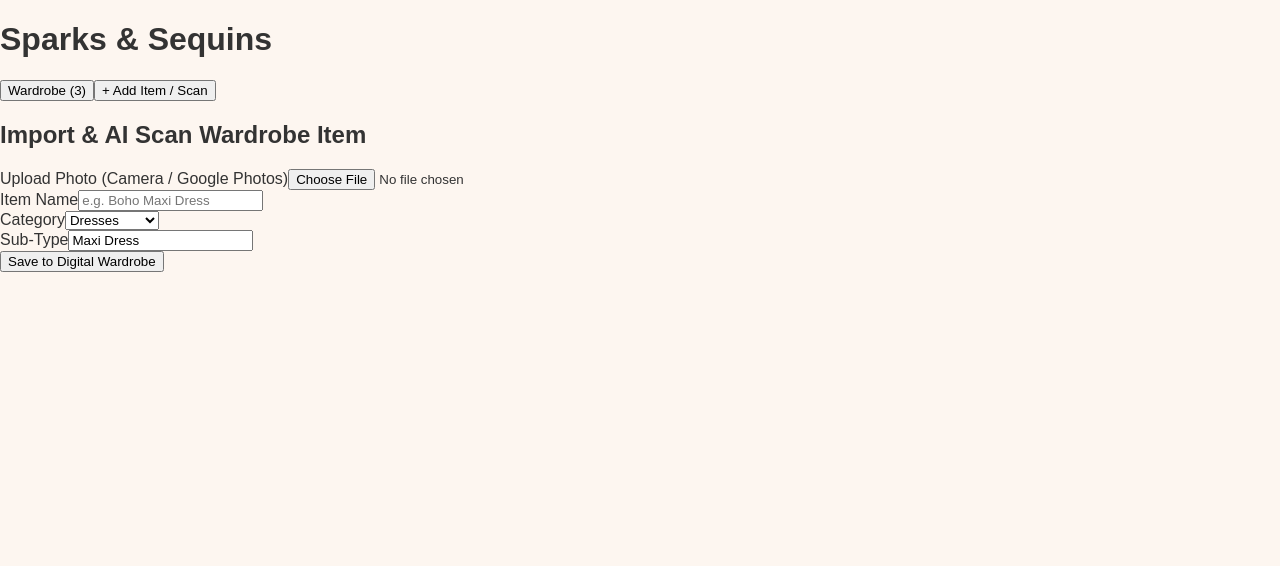
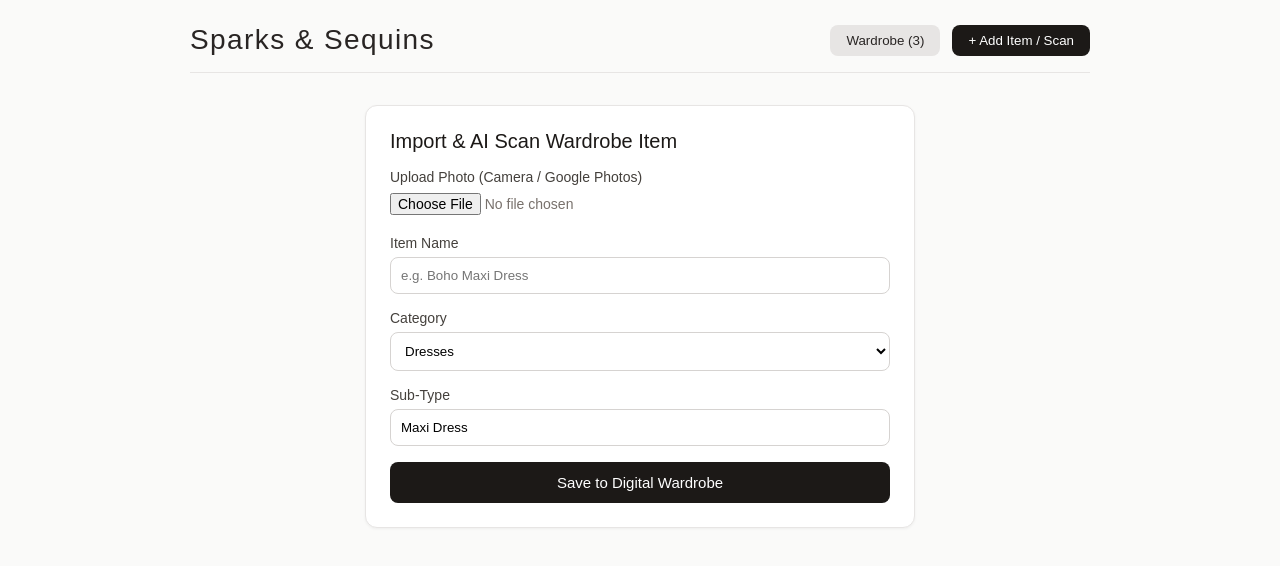
Before and after one commit to vhMarle/digital-styling, a React (Vite) app: page / in a window 1280 px wide. Both pictures are taken after a click on the button "+ Add Item / Scan". Shown: the top 566 px of the page. Built offline with nearby package versions, Linux system fonts and the light colour scheme.

Commit message:
Fix UI layout alignment with inline styles

```diff
--- a/src/App.jsx
+++ b/src/App.jsx
@@ -26,7 +26,6 @@ export default function App() {
       setItemImage(base64data);
       setIsScanning(true);
 
-      // Smart Image Dimension Analysis (AI Simulation)
       const img = new Image();
       img.src = base64data;
       img.onload = () => {
@@ -35,14 +34,11 @@ export default function App() {
           let detectedSubType = 'Maxi Dress';
           let detectedName = 'Boho Tiered Maxi Dress';
 
-          // Tall portrait images (like dresses/full body outfits)
           if (img.height > img.width * 1.2) {
             detectedCategory = 'Dresses';
             detectedSubType = 'Maxi Dress';
             detectedName = 'Full Length Dress';
-          }
-          // Wide landscape or square images (like accessories, shoes, or folded tops)
-          else if (img.width >= img.height) {
+          } else if (img.width >= img.height) {
             detectedCategory = 'Accessories';
             detectedSubType = 'Glasses';
             detectedName = 'Designer Sunglasses';
@@ -82,40 +78,40 @@ export default function App() {
   };
 
   return (
-    <div className="min-h-screen bg-stone-50 text-stone-800 font-sans p-4 md:p-8">
-      <header className="max-w-4xl mx-auto flex flex-col md:flex-row justify-between items-center mb-8 border-b pb-4">
-        <h1 className="text-3xl font-light tracking-wide text-stone-900">Sparks & Sequins</h1>
-        <nav className="flex gap-4 mt-4 md:mt-0">
+    <div style={{ minHeight: '100vh', backgroundColor: '#fafaf9', color: '#292524', fontFamily: 'sans-serif', padding: '24px' }}>
+      <header style={{ maxWidth: '900px', margin: '0 auto 32px auto', display: 'flex', justifyContent: 'space-between', alignItems: 'center', borderBottom: '1px solid #e7e5e4', paddingBottom: '16px' }}>
+        <h1 style={{ fontSize: '28px', fontWeight: '300', letterSpacing: '0.05em', margin: 0 }}>Sparks & Sequins</h1>
+        <nav style={{ display: 'flex', gap: '12px' }}>
           <button
             onClick={() => setActiveTab('wardrobe')}
-            className={`px-4 py-2 rounded-lg transition ${activeTab === 'wardrobe' ? 'bg-stone-900 text-white' : 'bg-stone-200 hover:bg-stone-300'}`}
+            style={{ padding: '8px 16px', borderRadius: '8px', border: 'none', cursor: 'pointer', background: activeTab === 'wardrobe' ? '#1c1917' : '#e7e5e4', color: activeTab === 'wardrobe' ? '#fff' : '#292524', fontWeight: '500' }}
           >
             Wardrobe ({wardrobe.length})
           </button>
           <button
             onClick={() => setActiveTab('add')}
-            className={`px-4 py-2 rounded-lg transition ${activeTab === 'add' ? 'bg-stone-900 text-white' : 'bg-stone-200 hover:bg-stone-300'}`}
+            style={{ padding: '8px 16px', borderRadius: '8px', border: 'none', cursor: 'pointer', background: activeTab === 'add' ? '#1c1917' : '#e7e5e4', color: activeTab === 'add' ? '#fff' : '#292524', fontWeight: '500' }}
           >
             + Add Item / Scan
           </button>
         </nav>
       </header>
 
-      <main className="max-w-4xl mx-auto">
+      <main style={{ maxWidth: '900px', margin: '0 auto' }}>
         {activeTab === 'wardrobe' && (
-          <div className="grid grid-cols-1 sm:grid-cols-2 md:grid-cols-3 gap-6">
+          <div style={{ display: 'grid', gridTemplateColumns: 'repeat(auto-fill, minmax(260px, 1fr))', gap: '20px' }}>
             {wardrobe.map(item => (
-              <div key={item.id} className="bg-white rounded-xl shadow-sm border border-stone-200 overflow-hidden p-4 flex flex-col justify-between">
-                <div className="h-48 bg-stone-100 rounded-lg flex items-center justify-center overflow-hidden mb-4">
+              <div key={item.id} style={{ background: '#fff', borderRadius: '12px', border: '1px solid #e7e5e4', padding: '16px', display: 'flex', flexDirection: 'column', justifyContent: 'space-between', boxShadow: '0 1px 3px rgba(0,0,0,0.05)' }}>
+                <div style={{ height: '200px', background: '#f5f5f4', borderRadius: '8px', display: 'flex', alignItems: 'center', justifyContent: 'center', overflow: 'hidden', marginBottom: '12px' }}>
                   {item.image ? (
-                    <img src={item.image} alt={item.name} className="w-full h-full object-cover" />
+                    <img src={item.image} alt={item.name} style={{ width: '100%', height: '100%', objectFit: 'cover' }} />
                   ) : (
-                    <span className="text-stone-400 text-sm">No Image</span>
+                    <span style={{ color: '#a8a29e', fontSize: '14px' }}>No Image</span>
                   )}
                 </div>
                 <div>
-                  <span className="text-xs uppercase tracking-wider text-stone-500 font-semibold">{item.category} &bull; {item.subType}</span>
-                  <h3 className="text-lg font-medium text-stone-900 mt-1">{item.name}</h3>
+                  <span style={{ fontSize: '11px', textTransform: 'uppercase', letterSpacing: '0.05em', color: '#78716c', fontWeight: '600' }}>{item.category} &bull; {item.subType}</span>
+                  <h3 style={{ fontSize: '18px', fontWeight: '500', color: '#1c1917', margin: '4px 0 0 0' }}>{item.name}</h3>
                 </div>
               </div>
             ))}
@@ -123,51 +119,51 @@ export default function App() {
         )}
 
         {activeTab === 'add' && (
-          <div className="bg-white p-6 rounded-xl shadow-sm border border-stone-200 max-w-lg mx-auto">
-            <h2 className="text-xl font-medium mb-4 text-stone-900">Import & AI Scan Wardrobe Item</h2>
+          <div style={{ background: '#fff', padding: '24px', borderRadius: '12px', border: '1px solid #e7e5e4', maxWidth: '500px', margin: '0 auto', boxShadow: '0 1px 3px rgba(0,0,0,0.05)' }}>
+            <h2 style={{ fontSize: '20px', fontWeight: '500', marginBottom: '16px', color: '#1c1917', marginTop: 0 }}>Import & AI Scan Wardrobe Item</h2>
 
-            <div className="mb-6">
-              <label className="block text-sm font-medium text-stone-700 mb-2">Upload Photo (Camera / Google Photos)</label>
+            <div style={{ marginBottom: '20px' }}>
+              <label style={{ display: 'block', fontSize: '14px', fontWeight: '500', color: '#44403c', marginBottom: '8px' }}>Upload Photo (Camera / Google Photos)</label>
               <input
                 type="file"
                 accept="image/*"
                 ref={fileInputRef}
                 onChange={handleImageUpload}
-                className="block w-full text-sm text-stone-500 file:mr-4 file:py-2 file:px-4 file:rounded-lg file:border-0 file:text-sm file:font-semibold file:bg-stone-900 file:text-white hover:file:bg-stone-800"
+                style={{ width: '100%', fontSize: '14px', color: '#78716c' }}
               />
             </div>
 
             {isScanning && (
-              <div className="my-4 p-4 bg-stone-100 rounded-lg text-center text-stone-600 animate-pulse">
+              <div style={{ margin: '16px 0', padding: '16px', background: '#f5f5f4', borderRadius: '8px', textAlign: 'center', color: '#57534e', fontStyle: 'italic' }}>
                 Scanning image shape & features with AI...
               </div>
             )}
 
             {itemImage && !isScanning && (
-              <div className="mb-6 h-40 bg-stone-100 rounded-lg overflow-hidden flex items-center justify-center">
-                <img src={itemImage} alt="Preview" className="h-full object-contain" />
+              <div style={{ marginBottom: '20px', height: '160px', background: '#f5f5f4', borderRadius: '8px', display: 'flex', alignItems: 'center', justifyContent: 'center', overflow: 'hidden' }}>
+                <img src={itemImage} alt="Preview" style={{ height: '100%', objectFit: 'contain' }} />
               </div>
             )}
 
-            <form onSubmit={handleAddItem} className="space-y-4">
+            <form onSubmit={handleAddItem} style={{ display: 'flex', flexDirection: 'column', gap: '16px' }}>
               <div>
-                <label className="block text-sm font-medium text-stone-700 mb-1">Item Name</label>
+                <label style={{ display: 'block', fontSize: '14px', fontWeight: '500', color: '#44403c', marginBottom: '6px' }}>Item Name</label>
                 <input
                   type="text"
                   value={itemName}
                   onChange={(e) => setItemName(e.target.value)}
                   placeholder="e.g. Boho Maxi Dress"
-                  className="w-full border border-stone-300 rounded-lg p-2 focus:ring-2 focus:ring-stone-900 outline-none"
+                  style={{ width: '100%', border: '1px solid #d6d3d1', borderRadius: '8px', padding: '10px', outline: 'none', boxSizing: 'border-box' }}
                   required
                 />
               </div>
 
               <div>
-                <label className="block text-sm font-medium text-stone-700 mb-1">Category</label>
+                <label style={{ display: 'block', fontSize: '14px', fontWeight: '500', color: '#44403c', marginBottom: '6px' }}>Category</label>
                 <select
                   value={category}
                   onChange={(e) => setCategory(e.target.value)}
-                  className="w-full border border-stone-300 rounded-lg p-2 focus:ring-2 focus:ring-stone-900 outline-none bg-white"
+                  style={{ width: '100%', border: '1px solid #d6d3d1', borderRadius: '8px', padding: '10px', outline: 'none', background: '#fff', boxSizing: 'border-box' }}
                 >
                   <option value="Tops">Tops</option>
                   <option value="Bottoms">Bottoms</option>
@@ -179,19 +175,19 @@ export default function App() {
               </div>
 
               <div>
-                <label className="block text-sm font-medium text-stone-700 mb-1">Sub-Type</label>
+                <label style={{ display: 'block', fontSize: '14px', fontWeight: '500', color: '#44403c', marginBottom: '6px' }}>Sub-Type</label>
                 <input
                   type="text"
                   value={subType}
                   onChange={(e) => setSubType(e.target.value)}
                   placeholder="e.g. Maxi Dress, Glasses, Jeans"
-                  className="w-full border border-stone-300 rounded-lg p-2 focus:ring-2 focus:ring-stone-900 outline-none"
+                  style={{ width: '100%', border: '1px solid #d6d3d1', borderRadius: '8px', padding: '10px', outline: 'none', boxSizing: 'border-box' }}
                 />
               </div>
 
               <button
                 type="submit"
-                className="w-full bg-stone-900 text-white py-2 rounded-lg hover:bg-stone-800 transition font-medium"
+                style={{ width: '100%', backgroundColor: '#1c1917', color: '#fff', padding: '12px', borderRadius: '8px', border: 'none', cursor: 'pointer', fontWeight: '500', fontSize: '15px' }}
               >
                 Save to Digital Wardrobe
               </button>
```
